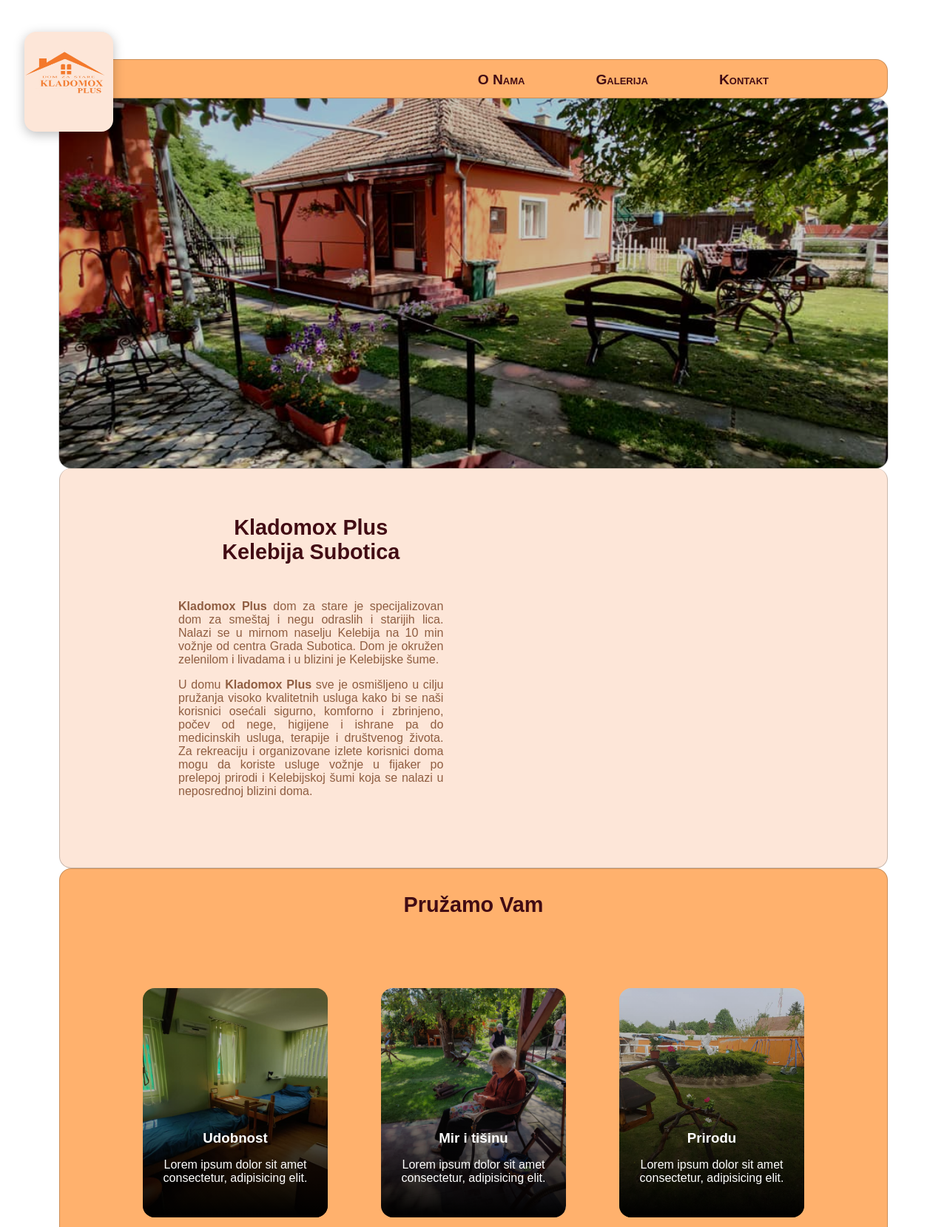
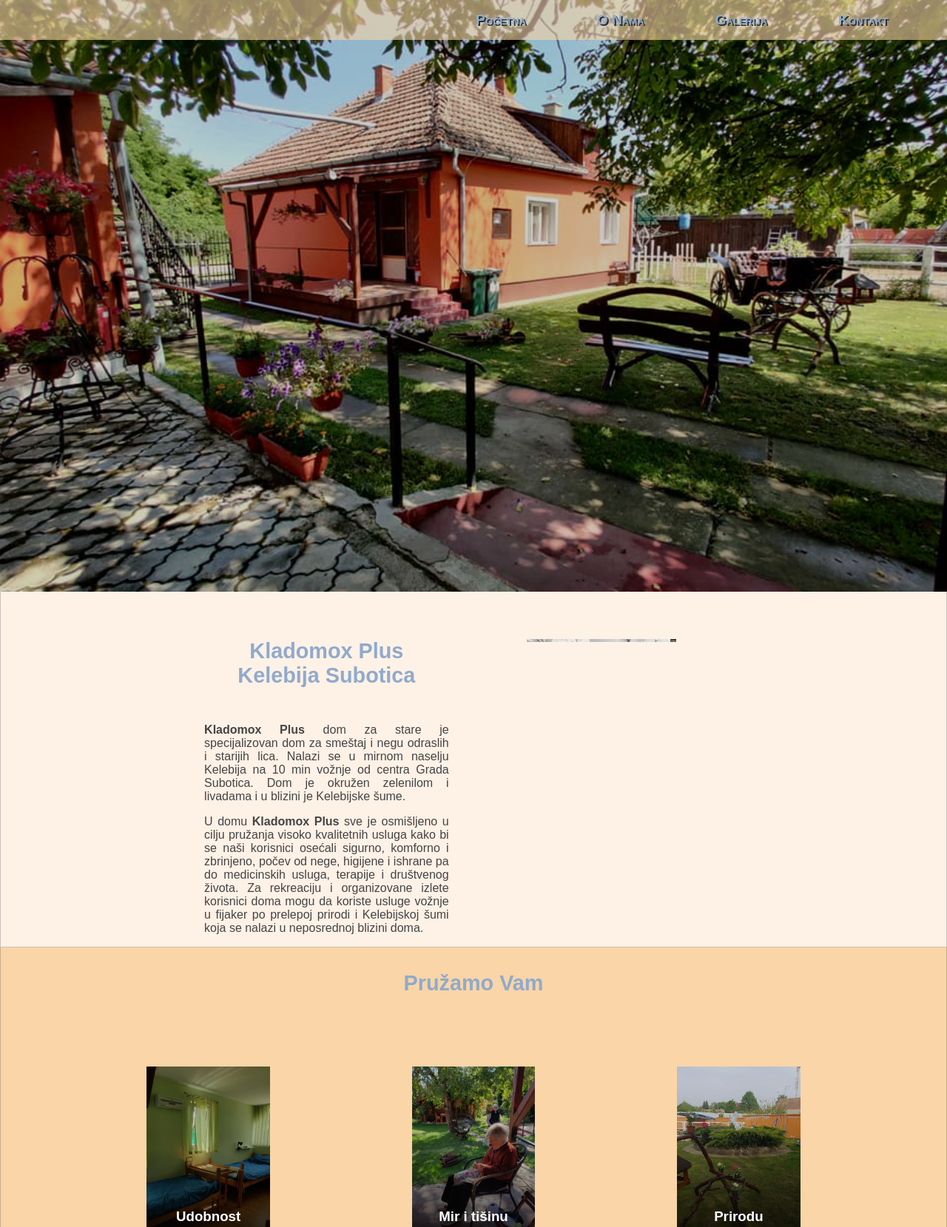
Before and after one commit to vukan-m/kladomox-plus, a Gatsby site: page / in a window 1280 px wide. Shown: the top 1659 px of the page at 74% size. Built offline with nearby package versions, Linux system fonts and the light colour scheme; Gatsby itself is replaced by a stand-in of ours.

Commit message:
New design

```diff
--- a/src/components/layout.js
+++ b/src/components/layout.js
@@ -1,13 +1,12 @@
 import * as React from 'react'
 import '../css/main.css'
 import NavBar from './nav-bar'
-import MobileNavBar from './mobile-nav-bar'
 
-const Layout = ({ pageTitle, children }) => {
+const Layout = ({ pageTitle, navName, children }) => {
     return (
         <div className="container">
             <title>{pageTitle} | Kladomox Plus</title>
-            <NavBar />
+            <NavBar pageName={navName} />
             <main>
                 {children}
             </main>
--- a/src/components/nav-bar.js
+++ b/src/components/nav-bar.js
@@ -1,16 +1,15 @@
 import * as React from 'react'
 import '../css/main.css'
 import NavLink from '../components/link'
-import logo from '../images/logo.png'
 import MobileNavBar from '../components/mobile-nav-bar'
 
 
-const NavBar = () => {
+const NavBar = ({pageName}) => {
     return (
         <nav>
-            <ul className="nav-links">
+            <ul className={pageName}>
                 <NavLink link="/">
-                    <img src={logo} alt="Site logo" />
+                    Početna
                 </NavLink>
                 <MobileNavBar />
                 <NavLink link="/about">
--- a/src/css/main.css
+++ b/src/css/main.css
@@ -5,7 +5,6 @@
 }
 
 .container {
-    margin: 5rem;
     font-family: sans-serif;
 }
 
@@ -15,24 +14,21 @@
     list-style: none;
     padding-left: 0;
     justify-content: end;
-    border: 1px solid rgba(0, 0, 0, 0.2);
-    /* padding: .5rem 2rem; */
-    background-color: #FFB16D;
-    height: 6ch;
-    border-radius: 1rem;
-    padding-right: 5rem;
+    background-color: rgba(249, 213, 167);
 }
 
-.nav-link-item:first-child {
+.nav-links-home {
     position: absolute;
-    left: -3rem;
-    top: -2.4rem;
-    background-color: #FDE6D8;
-    z-index: 5;
-    border-radius: 1rem;
-    box-shadow: 0 4px 15px rgba(0, 0, 0, 0.25);
-    margin: 0;
-    padding: 0;
+    top: 0;
+    right: 0;
+    width: 100%;
+    z-index: 10;
+    display: flex;
+    list-style: none;
+    padding-left: 0;
+    justify-content: end;
+    background-color: rgba(249, 213, 167, 0.6);
+    text-shadow: 2px 2px #272e36;
 }
 
 .nav-link-item:nth-child(2) {
@@ -46,7 +42,7 @@
 }
 
 .nav-link-text {
-    color: #420C14;
+    color: #90AACB;
     text-decoration: none;
     font-variant: small-caps;
     font-weight: 600;
@@ -59,17 +55,15 @@
 
 .border {
     border: 1px solid rgba(0, 0, 0, 0.2);
-    border-radius: 1rem;
     border-top: 0;
 }
 
 .darkBg {
-    border-top: 1px solid rgba(0, 0, 0, 0.2);
-    background-color: #FFB16D;
+    background-color: #F9D5A7;
 }
 
 .lightBg {
-    background-color: #FDE6D8;
+    background-color: #FEF1E6;
 }
 
 .padding {
@@ -81,7 +75,7 @@
 }
 
 h2 {
-    color: #420C14;
+    color: #90AACB;
     text-align: center;
     font-weight: 800;
     font-size: 1.8rem;
@@ -98,14 +92,11 @@ h3 {
 }
 
 p {
-    color: #8F5D41;
+    color: #444;
 }
 
 .banner {
-    outline: 1px solid rgba(0, 0, 0, 0.2);
-    height: 500px;
-    border-radius: 1rem;
-    overflow: hidden;
+    height: 100vh;
 }
 
 .banner .image {
@@ -129,11 +120,12 @@ p {
 }
 
 .main {
-    height: 540px;
+    height: 60vh;
     display: flex;
-    padding: 4rem 8rem;
-    justify-content: space-between;
+    padding: 4rem 7rem;
+    justify-content: center;
     text-align: justify;
+    margin-left: 5rem;
 }
 
 .main div {
@@ -142,24 +134,27 @@ p {
 }
 
 .main img {
-    width: 450px;
-    height: 420px;
+    width: 23vw;
+    height: auto;
     margin-left: 3rem;
     overflow: visible !important;
 }
 
 .main p {
     padding-top: 1rem;
+    width: 80%;
+    margin: 0 auto;
 }
 
 .box {
-    height: 530px;
+    height: 60vh;
 }
 
 .box .boxes {
     margin: 4rem 7rem;
     display: flex;
-    justify-content: space-between;
+    justify-content: center;
+    gap: 15vw;
 }
 
 .box-overlay {
@@ -179,9 +174,8 @@ p {
 
 .first-box {
     overflow: hidden;
-    width: 250px;
-    height: 310px;
-    border-radius: 1rem;
+    width: 13vw;
+    height: 35vh;
     background: url("../images/comfort.jpg");
     background-repeat: no-repeat;
     background-size: cover;
@@ -190,9 +184,8 @@ p {
 
 .second-box {
     overflow: hidden;
-    width: 250px;
-    height: 310px;
-    border-radius: 1rem;
+    width: 13vw;
+    height: 35vh;
     background: url("../images/peace.jpg");
     background-repeat: no-repeat;
     background-size: cover;
@@ -201,9 +194,8 @@ p {
 
 .third-box {
     overflow: hidden;
-    width: 250px;
-    height: 310px;
-    border-radius: 1rem;
+    width: 13vw;
+    height: 35vh;
     background: url("../images/nature.jpg");
     background-repeat: no-repeat;
     background-size: cover;
@@ -211,7 +203,7 @@ p {
 }
 
 .footer {
-    height: 390px;
+    height: 45vh;
     display: flex;
 }
 
@@ -220,7 +212,7 @@ p {
 }
 
 .footer img {
-    height: 390px;
+    height: 100%;
     width: 130%;
     margin-left: -4rem;
 }
@@ -238,9 +230,18 @@ p {
 }
 
 .button {
-    background-color: #420C14;
+    background-color: #FFB085;
     border-radius: 0.5rem;
-    color: #FDE6D8;
+    padding-block: 0.2rem;
+    color: #333;
+}
+
+.button:hover {
+    cursor: pointer;
+}
+
+.contact-page {
+    height: 100vh;
 }
 
 .contact {
@@ -252,7 +253,7 @@ p {
 }
 
 .contact h4 {
-    color: #420C14;
+    color: #90AACB;
     font-variant: small-caps;
     padding-bottom: 0.5rem;
     font-size: 1.1rem;
@@ -369,30 +370,16 @@ ul.images {
   }
 
   /* Responsive */
-  @media (min-width: 1600px) {
-    body {
-        width: 80%;
-        margin: 0 auto;
-    }
-}
 
   @media (max-width: 600px) {
-      body {
-          width: 100%;
+
+      .nav-links {
+          height: 5vh;
       }
 
-      .container {
-          margin: 0;
-      }
-
-      .nav-links, .border, .banner {
-          border-radius: 0;
-      }
-
-      .nav-links {
-          padding: 0;
-          border: 0;
-      }
+      .nav-links-home {
+        height: 5vh;
+    }
 
       .nav-link-item {
           display: none;
--- a/src/pages/about.js
+++ b/src/pages/about.js
@@ -7,7 +7,7 @@ import { StaticImage } from 'gatsby-plugin-image'
 
 const AboutPage = () => {
   return (
-    <Layout pageTitle="O Nama">
+    <Layout pageTitle="O Nama" navName="nav-links">
       <Box bgColor="lightBg">
         <div className="about-page">
           <h2 className="padding">O Nama</h2>
--- a/src/pages/contact.js
+++ b/src/pages/contact.js
@@ -9,7 +9,7 @@ import GoogleMap from '../components/map'
 
 const ContactPage = () => {
   return (
-    <Layout pageTitle="Kontakt">
+    <Layout pageTitle="Kontakt" navName="nav-links">
       <Box bgColor="lightBg">
         <div className="contact-page">
           <h2 className="padding">Kontakt</h2>
--- a/src/pages/gallery.js
+++ b/src/pages/gallery.js
@@ -33,7 +33,7 @@ const images = [
 
 const GalleryPage = () => {
   return (
-    <Layout pageTitle="Galerija">
+    <Layout pageTitle="Galerija" navName="nav-links">
       <Box bgColor="lightBg">
         <div className="gallery-page">
           <h2 className="padding">Galerija</h2>
--- a/src/pages/index.js
+++ b/src/pages/index.js
@@ -9,7 +9,7 @@ import {StaticImage} from 'gatsby-plugin-image'
 
 const IndexPage = () => {
   return (
-    <Layout pageTitle="Početna strana">
+    <Layout pageTitle="Početna strana" navName="nav-links-home">
       <div className="banner">
         <div className="image">
         </div>
```
